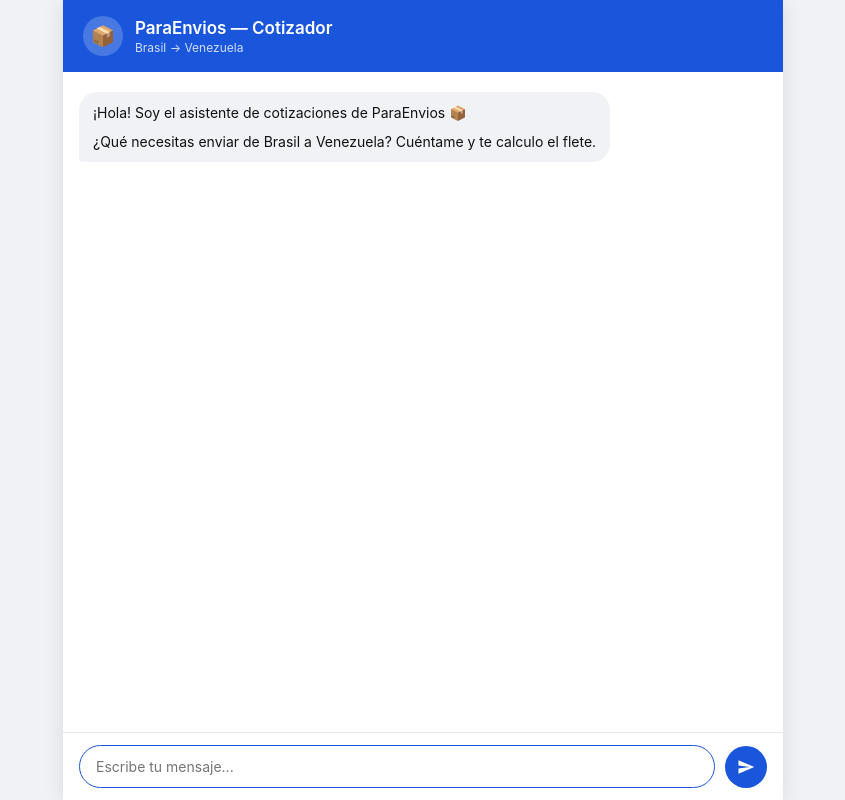
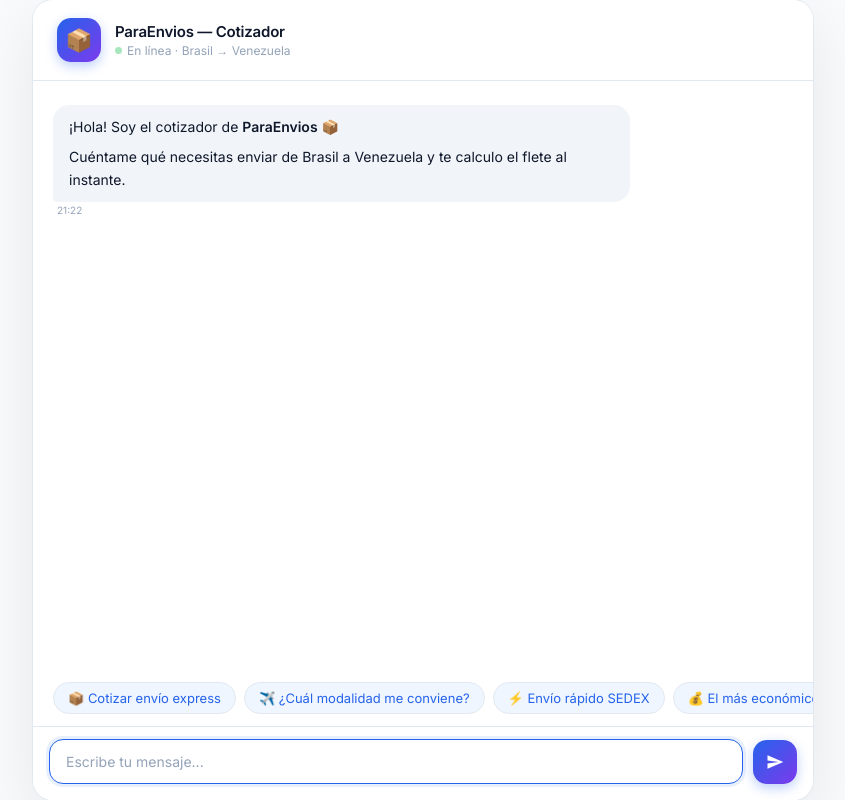
Before and after one commit to misatevez/paraenvios-chatbot, a website: page public/index.html in a window 1280 px wide. Shown: the whole page, without its empty margins (217-1062 px from the left). Drawn offline with nearby package versions, Linux system fonts and the light colour scheme.

Commit message:
Redesign chat UI — modern look, suggestions, timestamps

```diff
--- a/public/index.html
+++ b/public/index.html
@@ -5,230 +5,379 @@
   <meta name="viewport" content="width=device-width, initial-scale=1.0">
   <title>ParaEnvios — Cotizador</title>
   <script src="https://cdn.jsdelivr.net/npm/marked/marked.min.js"></script>
+  <link rel="preconnect" href="https://fonts.googleapis.com">
+  <link href="https://fonts.googleapis.com/css2?family=Inter:wght@400;500;600&display=swap" rel="stylesheet">
   <style>
-    * { box-sizing: border-box; margin: 0; padding: 0; }
+    *, *::before, *::after { box-sizing: border-box; margin: 0; padding: 0; }
+
+    :root {
+      --brand:       #2563eb;
+      --brand-dark:  #1d4ed8;
+      --brand-light: #eff6ff;
+      --bg:          #f8fafc;
+      --surface:     #ffffff;
+      --border:      #e2e8f0;
+      --text:        #0f172a;
+      --muted:       #94a3b8;
+      --bubble-bot:  #f1f5f9;
+      --bubble-user: #2563eb;
+      --radius:      16px;
+    }
 
     body {
-      font-family: -apple-system, BlinkMacSystemFont, 'Segoe UI', sans-serif;
-      background: #f0f2f5;
+      font-family: 'Inter', sans-serif;
+      background: var(--bg);
+      height: 100dvh;
+      display: flex;
+      align-items: center;
+      justify-content: center;
+      padding: 0;
+    }
+
+    /* ── Layout ── */
+    #app {
+      width: 100%;
+      max-width: 780px;
       height: 100dvh;
       display: flex;
       flex-direction: column;
-      align-items: center;
-      justify-content: center;
+      background: var(--surface);
+      box-shadow: 0 0 0 1px var(--border), 0 20px 60px rgba(0,0,0,0.08);
+      overflow: hidden;
     }
 
-    #chat-container {
-      width: 100%;
-      max-width: 720px;
-      height: 100dvh;
-      max-height: 100dvh;
-      display: flex;
-      flex-direction: column;
-      background: #fff;
-      box-shadow: 0 2px 20px rgba(0,0,0,0.1);
+    @media (min-height: 700px) {
+      #app { max-height: 860px; border-radius: 20px; }
+      body { padding: 20px; }
     }
 
+    /* ── Header ── */
     header {
-      background: #1a56db;
-      color: #fff;
-      padding: 16px 20px;
+      padding: 18px 24px;
+      background: var(--surface);
+      border-bottom: 1px solid var(--border);
       display: flex;
       align-items: center;
-      gap: 12px;
+      gap: 14px;
       flex-shrink: 0;
     }
 
-    header .avatar {
-      width: 40px;
-      height: 40px;
-      background: rgba(255,255,255,0.2);
-      border-radius: 50%;
+    .header-icon {
+      width: 44px;
+      height: 44px;
+      background: linear-gradient(135deg, #2563eb, #7c3aed);
+      border-radius: 14px;
       display: flex;
       align-items: center;
       justify-content: center;
-      font-size: 20px;
+      font-size: 22px;
+      flex-shrink: 0;
+      box-shadow: 0 4px 12px rgba(37,99,235,0.3);
     }
 
-    header h1 { font-size: 17px; font-weight: 600; }
-    header p  { font-size: 12px; opacity: 0.8; margin-top: 2px; }
+    .header-text h1 {
+      font-size: 15px;
+      font-weight: 600;
+      color: var(--text);
+      letter-spacing: -0.2px;
+    }
 
+    .header-text p {
+      font-size: 12px;
+      color: var(--muted);
+      margin-top: 2px;
+      display: flex;
+      align-items: center;
+      gap: 5px;
+    }
+
+    .status-dot {
+      width: 7px;
+      height: 7px;
+      background: #22c55e;
+      border-radius: 50%;
+      animation: pulse 2s infinite;
+    }
+
+    @keyframes pulse {
+      0%, 100% { opacity: 1; }
+      50%       { opacity: 0.4; }
+    }
+
+    /* ── Messages ── */
     #messages {
       flex: 1;
       overflow-y: auto;
-      padding: 20px 16px;
+      padding: 24px 20px;
       display: flex;
       flex-direction: column;
-      gap: 12px;
+      gap: 6px;
+      scroll-behavior: smooth;
     }
 
+    #messages::-webkit-scrollbar { width: 4px; }
+    #messages::-webkit-scrollbar-track { background: transparent; }
+    #messages::-webkit-scrollbar-thumb { background: var(--border); border-radius: 4px; }
+
+    /* Group spacing: bigger gap between turns */
+    .msg-wrap {
+      display: flex;
+      flex-direction: column;
+      gap: 2px;
+    }
+
+    .msg-wrap + .msg-wrap { margin-top: 10px; }
+
+    .msg-wrap.user { align-items: flex-end; }
+    .msg-wrap.bot  { align-items: flex-start; }
+
     .msg {
-      max-width: 82%;
-      padding: 10px 14px;
-      border-radius: 18px;
+      max-width: 78%;
+      padding: 11px 16px;
       font-size: 14px;
-      line-height: 1.5;
+      line-height: 1.6;
       word-break: break-word;
+      position: relative;
     }
 
     .msg.bot {
-      background: #f0f2f5;
-      color: #111;
-      border-bottom-left-radius: 4px;
-      align-self: flex-start;
+      background: var(--bubble-bot);
+      color: var(--text);
+      border-radius: var(--radius) var(--radius) var(--radius) 4px;
     }
 
     .msg.user {
-      background: #1a56db;
+      background: var(--bubble-user);
       color: #fff;
-      border-bottom-right-radius: 4px;
-      align-self: flex-end;
+      border-radius: var(--radius) var(--radius) 4px var(--radius);
     }
 
-    /* Markdown dentro de mensajes del bot */
-    .msg.bot p  { margin-bottom: 8px; }
-    .msg.bot p:last-child { margin-bottom: 0; }
-    .msg.bot strong { font-weight: 600; }
-    .msg.bot em { font-style: italic; }
-    .msg.bot ul, .msg.bot ol { padding-left: 18px; margin: 6px 0; }
-    .msg.bot li { margin-bottom: 4px; }
+    /* Markdown inside bot bubbles */
+    .msg.bot p                 { margin-bottom: 8px; }
+    .msg.bot p:last-child      { margin-bottom: 0; }
+    .msg.bot strong            { font-weight: 600; }
+    .msg.bot ul, .msg.bot ol   { padding-left: 20px; margin: 6px 0; }
+    .msg.bot li                { margin-bottom: 3px; }
     .msg.bot code {
       background: rgba(0,0,0,0.07);
-      padding: 1px 5px;
-      border-radius: 4px;
+      padding: 1px 6px;
+      border-radius: 5px;
+      font-size: 13px;
       font-family: monospace;
+    }
+    .msg.bot pre {
+      background: #1e293b;
+      color: #e2e8f0;
+      padding: 12px;
+      border-radius: 10px;
+      overflow-x: auto;
+      margin: 8px 0;
       font-size: 13px;
     }
-    .msg.bot pre {
-      background: rgba(0,0,0,0.07);
-      padding: 10px;
-      border-radius: 8px;
-      overflow-x: auto;
-      margin: 8px 0;
+    .msg.bot pre code { background: none; color: inherit; padding: 0; }
+
+    .msg-time {
+      font-size: 10px;
+      color: var(--muted);
+      padding: 0 4px;
     }
-    .msg.bot pre code { background: none; padding: 0; }
 
+    /* ── Typing indicator ── */
     .typing {
       display: flex;
       align-items: center;
       gap: 5px;
-      padding: 12px 16px;
-      background: #f0f2f5;
-      border-radius: 18px;
-      border-bottom-left-radius: 4px;
-      align-self: flex-start;
+      padding: 13px 18px;
+      background: var(--bubble-bot);
+      border-radius: var(--radius) var(--radius) var(--radius) 4px;
       width: fit-content;
+      margin-top: 10px;
     }
 
     .typing span {
-      width: 8px;
-      height: 8px;
-      background: #999;
+      width: 7px;
+      height: 7px;
+      background: var(--muted);
       border-radius: 50%;
-      animation: bounce 1.2s infinite;
+      animation: bounce 1.4s infinite ease-in-out;
     }
     .typing span:nth-child(2) { animation-delay: 0.2s; }
     .typing span:nth-child(3) { animation-delay: 0.4s; }
 
     @keyframes bounce {
-      0%, 60%, 100% { transform: translateY(0); }
-      30% { transform: translateY(-6px); }
+      0%, 60%, 100% { transform: translateY(0); background: var(--muted); }
+      30%           { transform: translateY(-6px); background: var(--brand); }
     }
 
+    /* ── Suggestions ── */
+    #suggestions {
+      display: flex;
+      gap: 8px;
+      padding: 0 20px 12px;
+      overflow-x: auto;
+      flex-shrink: 0;
+    }
+
+    #suggestions::-webkit-scrollbar { display: none; }
+
+    .suggestion {
+      white-space: nowrap;
+      padding: 7px 14px;
+      border: 1px solid var(--border);
+      border-radius: 20px;
+      font-size: 13px;
+      font-family: inherit;
+      color: var(--brand);
+      background: var(--brand-light);
+      cursor: pointer;
+      transition: all 0.15s;
+      flex-shrink: 0;
+    }
+
+    .suggestion:hover {
+      background: var(--brand);
+      color: #fff;
+      border-color: var(--brand);
+    }
+
+    /* ── Input area ── */
     #input-area {
-      padding: 12px 16px;
-      border-top: 1px solid #e5e7eb;
+      padding: 12px 16px 16px;
+      border-top: 1px solid var(--border);
       display: flex;
       gap: 10px;
       align-items: flex-end;
       flex-shrink: 0;
-      background: #fff;
+      background: var(--surface);
     }
 
     #input {
       flex: 1;
       resize: none;
-      border: 1px solid #d1d5db;
-      border-radius: 22px;
-      padding: 10px 16px;
+      border: 1.5px solid var(--border);
+      border-radius: 14px;
+      padding: 11px 16px;
       font-size: 14px;
       font-family: inherit;
       line-height: 1.5;
       max-height: 120px;
       outline: none;
-      transition: border-color 0.2s;
+      background: var(--bg);
+      color: var(--text);
+      transition: border-color 0.2s, box-shadow 0.2s;
     }
 
-    #input:focus { border-color: #1a56db; }
+    #input::placeholder { color: var(--muted); }
+
+    #input:focus {
+      border-color: var(--brand);
+      box-shadow: 0 0 0 3px rgba(37,99,235,0.1);
+      background: var(--surface);
+    }
 
     #send {
-      width: 42px;
-      height: 42px;
-      background: #1a56db;
+      width: 44px;
+      height: 44px;
+      background: linear-gradient(135deg, #2563eb, #7c3aed);
       border: none;
-      border-radius: 50%;
+      border-radius: 14px;
       cursor: pointer;
       display: flex;
       align-items: center;
       justify-content: center;
       flex-shrink: 0;
-      transition: background 0.2s;
+      transition: transform 0.15s, box-shadow 0.15s;
+      box-shadow: 0 4px 12px rgba(37,99,235,0.3);
     }
 
-    #send:hover { background: #1648c0; }
-    #send:disabled { background: #9ca3af; cursor: not-allowed; }
+    #send:hover:not(:disabled) {
+      transform: translateY(-1px);
+      box-shadow: 0 6px 16px rgba(37,99,235,0.4);
+    }
+
+    #send:active:not(:disabled) { transform: scale(0.95); }
+
+    #send:disabled {
+      background: var(--border);
+      box-shadow: none;
+      cursor: not-allowed;
+    }
 
     #send svg { width: 18px; height: 18px; fill: #fff; }
   </style>
 </head>
 <body>
+<div id="app">
 
-<div id="chat-container">
   <header>
-    <div class="avatar">📦</div>
-    <div>
+    <div class="header-icon">📦</div>
+    <div class="header-text">
       <h1>ParaEnvios — Cotizador</h1>
-      <p>Brasil → Venezuela</p>
+      <p><span class="status-dot"></span> En línea · Brasil → Venezuela</p>
     </div>
   </header>
 
   <div id="messages"></div>
 
+  <div id="suggestions">
+    <button class="suggestion" onclick="useSuggestion(this)">📦 Cotizar envío express</button>
+    <button class="suggestion" onclick="useSuggestion(this)">✈️ ¿Cuál modalidad me conviene?</button>
+    <button class="suggestion" onclick="useSuggestion(this)">⚡ Envío rápido SEDEX</button>
+    <button class="suggestion" onclick="useSuggestion(this)">💰 El más económico</button>
+  </div>
+
   <div id="input-area">
     <textarea id="input" placeholder="Escribe tu mensaje..." rows="1"></textarea>
     <button id="send">
-      <svg viewBox="0 0 24 24"><path d="M2 21l21-9L2 3v7l15 2-15 2v7z"/></svg>
+      <svg viewBox="0 0 24 24"><path d="M2.01 21L23 12 2.01 3 2 10l15 2-15 2z"/></svg>
     </button>
   </div>
+
 </div>
 
 <script>
-  const messagesEl = document.getElementById('messages');
-  const inputEl    = document.getElementById('input');
-  const sendBtn    = document.getElementById('send');
+  marked.setOptions({ breaks: true });
 
-  // Session ID persistente en localStorage
-  let sessionId = localStorage.getItem('paraenvios_session');
+  const messagesEl   = document.getElementById('messages');
+  const inputEl      = document.getElementById('input');
+  const sendBtn      = document.getElementById('send');
+  const suggestionsEl = document.getElementById('suggestions');
+
+  let sessionId = localStorage.getItem('paraenvios_sid');
   if (!sessionId) {
     sessionId = crypto.randomUUID();
-    localStorage.setItem('paraenvios_session', sessionId);
+    localStorage.setItem('paraenvios_sid', sessionId);
+  }
+
+  function now() {
+    return new Date().toLocaleTimeString('es', { hour: '2-digit', minute: '2-digit' });
   }
 
   function scrollBottom() {
-    messagesEl.scrollTop = messagesEl.scrollHeight;
+    messagesEl.scrollTo({ top: messagesEl.scrollHeight, behavior: 'smooth' });
   }
 
   function addMessage(text, role) {
-    const div = document.createElement('div');
-    div.className = `msg ${role}`;
+    const wrap = document.createElement('div');
+    wrap.className = `msg-wrap ${role}`;
+
+    const bubble = document.createElement('div');
+    bubble.className = `msg ${role}`;
+
     if (role === 'bot') {
-      div.innerHTML = marked.parse(text);
+      bubble.innerHTML = marked.parse(text);
     } else {
-      div.textContent = text;
+      bubble.textContent = text;
     }
-    messagesEl.appendChild(div);
+
+    const time = document.createElement('span');
+    time.className = 'msg-time';
+    time.textContent = now();
+
+    wrap.appendChild(bubble);
+    wrap.appendChild(time);
+    messagesEl.appendChild(wrap);
     scrollBottom();
-    return div;
   }
 
   function showTyping() {
@@ -244,13 +393,25 @@
     document.getElementById('typing')?.remove();
   }
 
+  function hideSuggestions() {
+    suggestionsEl.style.display = 'none';
+  }
+
+  function useSuggestion(btn) {
+    inputEl.value = btn.textContent.replace(/^[^ ]+ /, '');
+    hideSuggestions();
+    send();
+  }
+
   async function send() {
     const text = inputEl.value.trim();
-    if (!text) return;
+    if (!text || sendBtn.disabled) return;
 
+    hideSuggestions();
     inputEl.value = '';
     inputEl.style.height = 'auto';
     sendBtn.disabled = true;
+
     addMessage(text, 'user');
     showTyping();
 
@@ -262,8 +423,8 @@
       });
       const data = await res.json();
       hideTyping();
-      addMessage(data.reply || data.error || 'Error sin mensaje', 'bot');
-    } catch (e) {
+      addMessage(data.reply || data.error || 'Sin respuesta', 'bot');
+    } catch {
       hideTyping();
       addMessage('Error de conexión. Intenta de nuevo.', 'bot');
     }
@@ -278,18 +439,15 @@
     if (e.key === 'Enter' && !e.shiftKey) { e.preventDefault(); send(); }
   });
 
-  // Auto-resize textarea
   inputEl.addEventListener('input', () => {
     inputEl.style.height = 'auto';
     inputEl.style.height = Math.min(inputEl.scrollHeight, 120) + 'px';
   });
 
-  // Mensaje de bienvenida al cargar
   window.addEventListener('load', () => {
-    addMessage('¡Hola! Soy el asistente de cotizaciones de ParaEnvios 📦\n\n¿Qué necesitas enviar de Brasil a Venezuela? Cuéntame y te calculo el flete.', 'bot');
+    addMessage('¡Hola! Soy el cotizador de **ParaEnvios** 📦\n\nCuéntame qué necesitas enviar de Brasil a Venezuela y te calculo el flete al instante.', 'bot');
     inputEl.focus();
   });
 </script>
-
 </body>
 </html>
```
